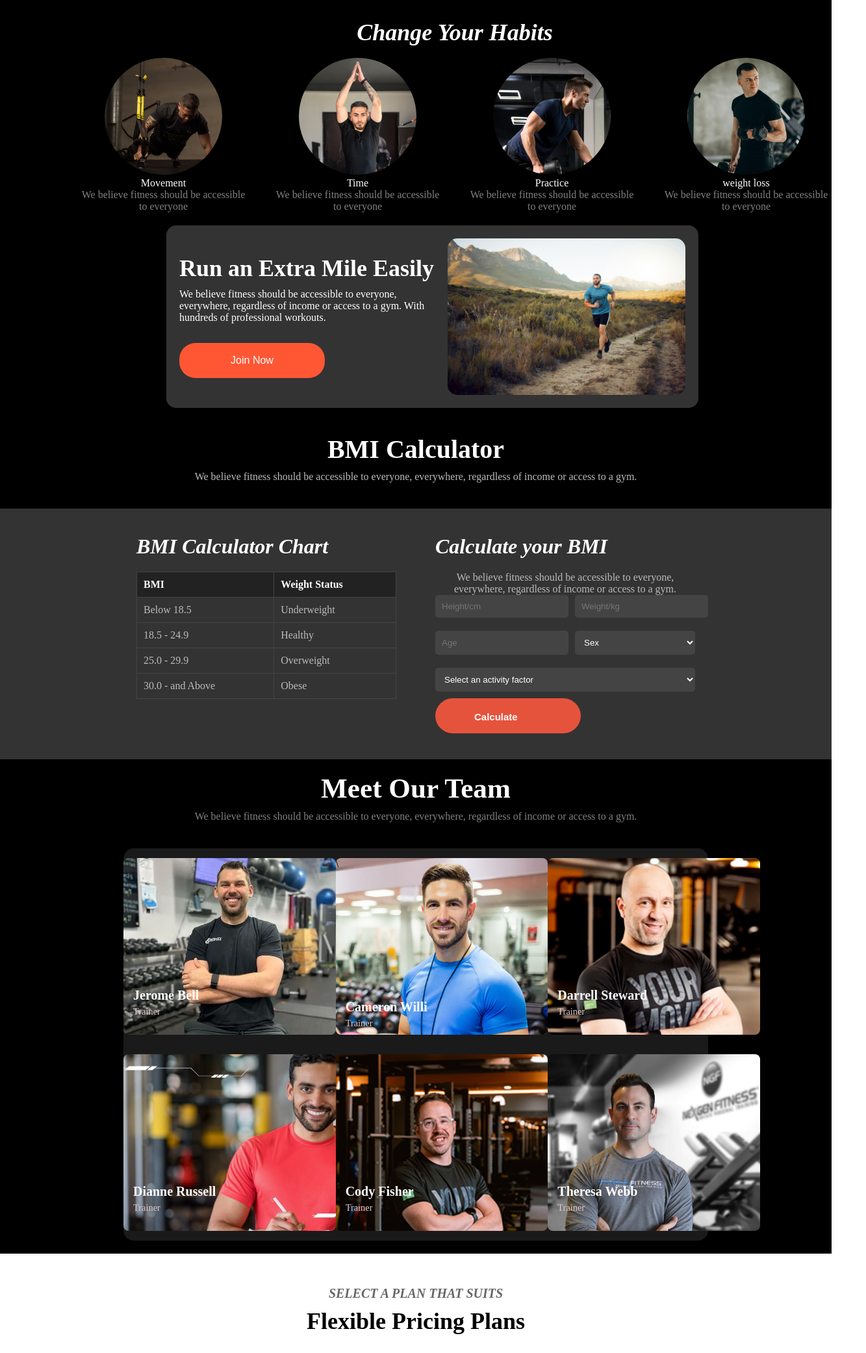
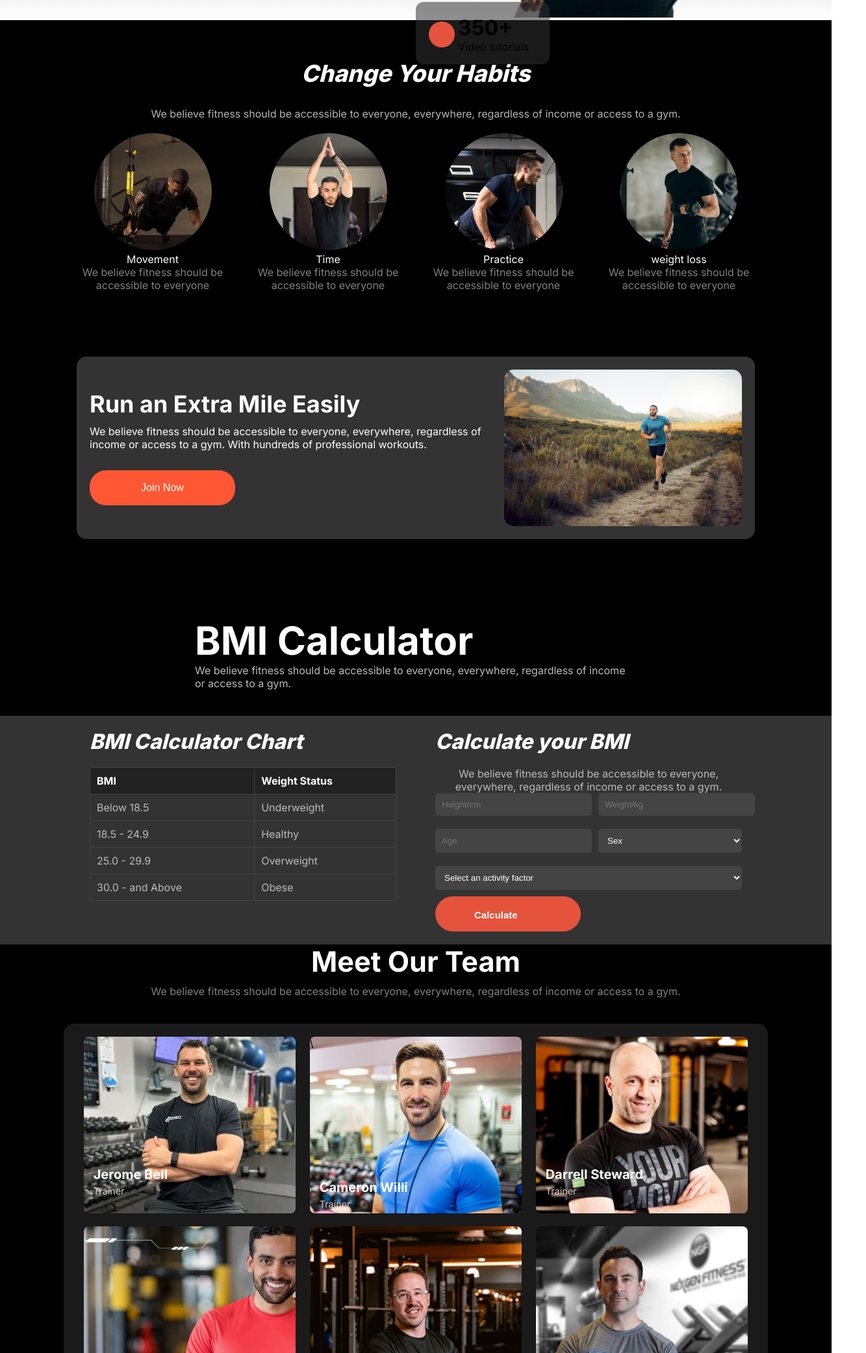
Before and after one commit to sumu9897/PH-B10A1-versatile-ui, a plain HTML site: page index.html in a window 1280 px wide. Shown: the part 717-2800 px from the top of the page at 65% size, 1333 px wide, since content can reach past the window. Drawn offline with Linux system fonts and the light colour scheme; a web font is replaced by a local one.

Commit message:
Desktop Mode done

```diff
--- a/index.html
+++ b/index.html
@@ -9,8 +9,6 @@
     <script src="https://kit.fontawesome.com/852dbc555e.js" crossorigin="anonymous"></script>
 </head>
 <body>
-
-    <!-- <div class="ham-burger"><i class="fa-solid fa-bars"></i></div> -->
     <section class="container banner">
         <!-- Nav Bar -->
         <nav class="container nav-bar">
@@ -107,9 +105,17 @@
 
     </section>
     <section class="bmi-section">
+        <div class="bmi-content">
+            <div class="bmi-calculator-content">
                 <h1>BMI Calculator</h1>
                 <p class="subtext">We believe fitness should be accessible to everyone, everywhere, regardless of income or access to a gym.</p>
+            </div>
 
+
+
+
+        </div>
+        <div class="chart-calculator">
             <div class="bmi-container">
                 <div class="bmi-chart">
                     <h2>BMI Calculator Chart</h2>
@@ -142,6 +148,7 @@
                 </div>
 
                 <div class="bmi-calculator">
+
                     <h2>Calculate your BMI</h2>
                     <p>We believe fitness should be accessible to everyone, everywhere, regardless of income or access to a gym.</p>
                     <form>
@@ -170,8 +177,12 @@
                     </form>
                 </div>
             </div>
+        </div>
+
+
     </section>
     <section class="team-section">
+        <div class="team">
             <h1>Meet Our Team</h1>
         <p class="subtext">We believe fitness should be accessible to everyone, everywhere, regardless of income or access to a gym.</p>
         <div class="team-grid">
@@ -212,6 +223,8 @@
                 </div>
             </div>
         </div>
+        </div>
+
     </section>
     <section class="pricing-section">
         <h2 class="section-title">Select a Plan That Suits</h2>
@@ -254,6 +267,7 @@
     </section>
 
     <footer class="footer">
+        <div class="footer-content">
             <div class="row">
                 <div class="column">
                     <h2>Fitness</h2>
@@ -281,6 +295,8 @@
             <div class="rights">
                 All right reserved @Fitness 2024
             </div>
+        </div>
+
     </footer>
 </body>
 </html>
--- a/styles.css
+++ b/styles.css
@@ -1,11 +1,14 @@
 @import url('https://fonts.googleapis.com/css2?family=Inter:wght@100..900&display=swap');
 
 @import url('https://fonts.cdnfonts.com/css/miama');
+
 *{
     padding: 0;
     margin: 0;
 }
-
+body{
+    font-family: "Inter", sans-serif;
+}
 .container{
     max-width: 100%;
 }
@@ -55,10 +58,9 @@ p{
 }
 /* Nav Bar Part */
 .nav-bar{
-    width: 1060px;
+    max-width: 1060px;
     margin: 0 auto;
-    padding-top: 60px;
-    padding-right: 190px;
+    padding: 60px 20px;
     display: flex;
     justify-content: space-between;
     align-items: center;
@@ -99,21 +101,25 @@ p{
 
 .banner-items{
     max-width: 1440px;
+    margin: 0 auto;
+    align-items: center;
     display: flex;
 }
 .banner-content{
     margin-left: 190px;
     max-width: 600px;
-    padding-right: 60px;
+    padding-right: 90px;
 }
 .banner-content h1{
     font-size: 4.88rem;
+    color: white;
 }
 .banner-content h1 span{
     font-family: 'Miama', sans-serif;
 }
 .banner-content p{
     font-size: 1rem;
+    color: whitesmoke;
 }
 .button{
     padding-top: 20px;
@@ -154,12 +160,16 @@ p{
     background-color: white;
     color: #000;
 }
-.box1{
+.banner-img{
+    width: 100%;
+    padding-right: 200px;
+}
+.banner-img .box1{
     position: absolute;
     /* margin-left: -100px;
     margin-bottom: 500px; */
-    left: 764px;
-    top: 556px;
+    left: 50%;
+    top: 90%;
     width: 206px;
     height: 96px;
     display: flex;
@@ -205,15 +215,20 @@ p{
 }
 
 .change-habit{
-
     padding-top: 60px;
-    padding-left: 120px;
     background-color: black;
 }
 .change-habit-content{
     text-align: center;
+    margin: 0 auto;
+    max-width: 1044px;
 }
 
+.change-habit-content p{
+    color: #b5b5b5;
+    padding-top: 30px;
+    padding-bottom: 20px;
+}
 .modules{
     display: flex;
     align-items: center;
@@ -226,13 +241,13 @@ p{
     background-color: #000000;
     align-items: center;
     justify-content: space-between;
-    padding-top: 20px;
-    padding-bottom: 20px;
-    padding-left: 20%;
+    padding-top: 100px;
+    padding-bottom: 100px;
 
 }
 .run-extra-content{
-    width: 80%;
+    max-width: 1044px;
+    margin: 0 auto;
     align-items: center;
     display: flex;
     justify-content: space-between;
@@ -287,29 +302,43 @@ p{
 }
 
 .bmi-section {
-    width: 100%;
     background-color: #000000;
+    margin: 0 auto;
     text-align: center;
     padding-top: 20px;
 
 }
+.bmi-content{
+    margin: 0 auto;
+    max-width: 1044px;
 
-.bmi-section h1 {
+}
+.bmi-calculator-content{
+    max-width: 680px;
+    margin: 0 auto;
+    text-align: left;
+}
+
+.bmi-calculator-content {
     color: #ffffff;
     font-size: 2.5rem;
     margin-bottom: 10px;
 }
 
-.bmi-section .subtext {
+.bmi-calculator-content .subtext {
     font-size: 1rem;
     margin-bottom: 40px;
     color: #bbb;
 }
+.chart-calculator{
+    background-color: #333;
+}
 
 .bmi-container {
-    background-color: #333;
-    padding: 20px 190px;
+
     display: flex;
+    max-width: 1044px;
+    margin: 0 auto;
     justify-content: space-between;
     align-items: flex-start;
     gap: 20px;
@@ -396,11 +425,13 @@ p{
     padding-bottom: 80px;
     justify-content: space-between;
     align-items: center;
-    padding: 20px 190px;
-    max-width: 100%;
+    margin: 0 auto;
+}
+.team{
+    max-width: 1044;
 }
 
-.team-section h1 {
+.team h1 {
     color: rgb(255, 255, 255);
     font-size: 2.7rem;
     margin-bottom: 10px;
@@ -415,11 +446,13 @@ p{
 }
 
 .team-grid {
-    max-width: 1200px;
-    min-height: 604px;
+    margin: 0 auto;
+    padding: 20px;
+    max-width: 1044px;
     background-color: rgba(255, 255, 255, 0.1);
     display: grid;
     grid-template-columns: repeat(3, 1fr);
+    row-gap: 20px;
     align-items: center;
     justify-items: center;
     border-radius: 1rem;
@@ -563,16 +596,22 @@ p{
 }
 
 .footer {
-    margin: 0 auto;
+
     background-color: #202020;
+    align-items: center;
     color: white;
     justify-content: space-evenly;
     flex-wrap: wrap;
+
+}
+.footer-content{
+    max-width: 1044px;
+    margin: 0 auto;
+    align-items: center;
 }
 .row{
     padding-top: 66px;
-    padding-left: 190px;
-    padding-right: 190px;
+
     display: flex;
 
 }
@@ -621,11 +660,7 @@ p{
     .container{
         max-width: 100%;
     }
-    .nav-bar{
-        max-width: 90%;
-        padding-left: 20px;
-        padding-right: 20px;
-    }
+
 
     .nav-options{
 
```
Lines whose indentation alone changed are shown as unchanged.
